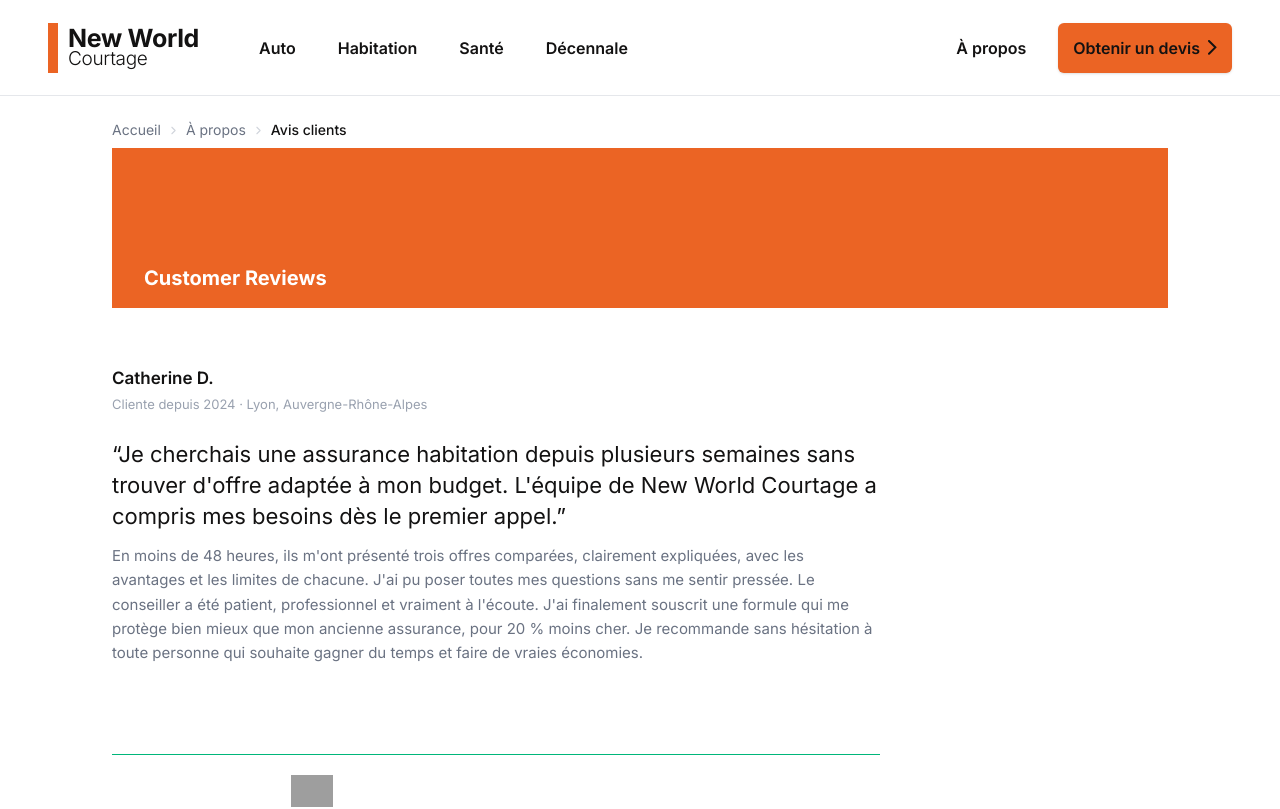
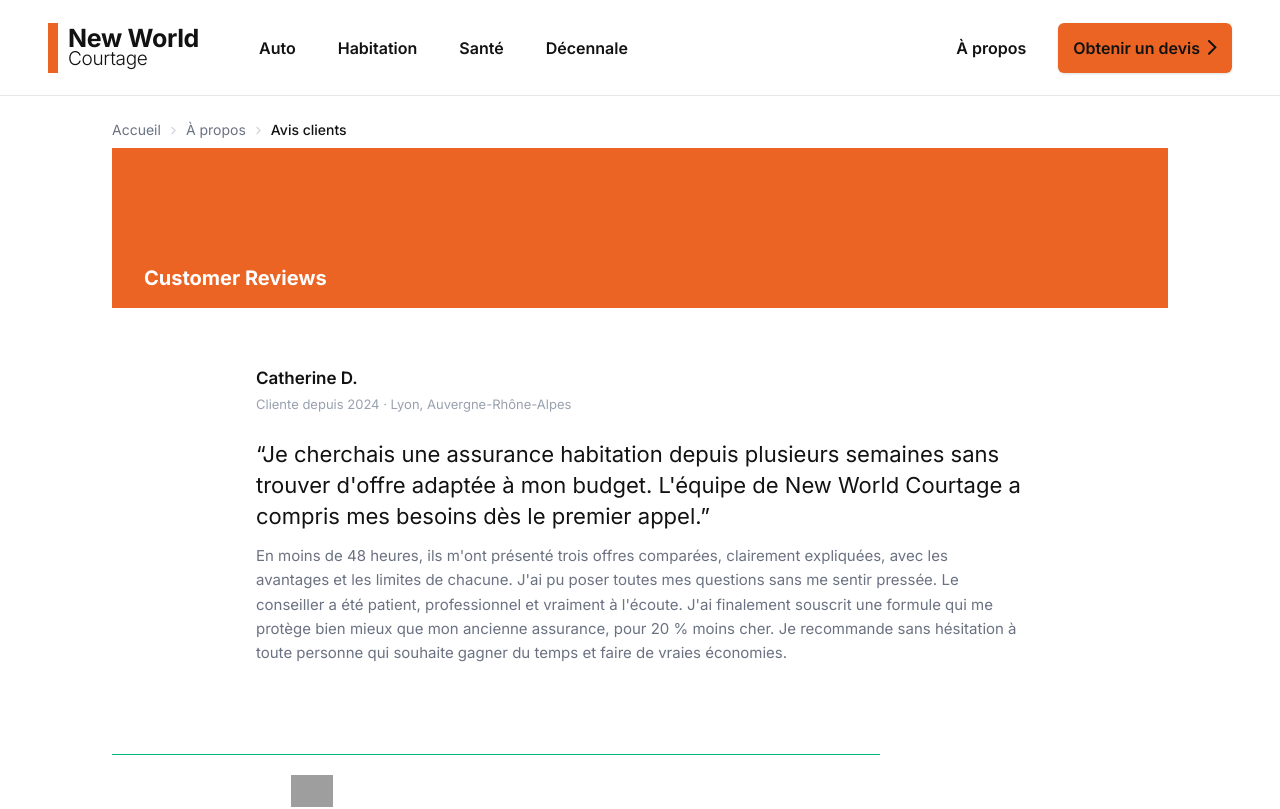
Before and after one commit to mehdibenrabiaa/new_world_courtage, a Next.js app: page /about/reviews in a window 1280 px wide. Shown: the top 809 px of the page. Built offline with nearby package versions, Linux system fonts and the light colour scheme; grey boxes are pictures that could not be loaded.

Commit message:
reviews: re-center featured review block

```diff
--- a/pages/about/reviews.js
+++ b/pages/about/reviews.js
@@ -50,7 +50,7 @@
 function FeaturedReview() {
   return (
     <section className={`${cx} py-10 lg:py-14`}>
-      <div className="max-w-3xl flex flex-col gap-6">
+      <div className="max-w-3xl mx-auto flex flex-col gap-6">
         <div className="flex flex-col gap-0.5">
           <p className="text-[17px] font-semibold text-[#131212]">Catherine D.</p>
           <p className="text-[13px] text-gray-400">
```
